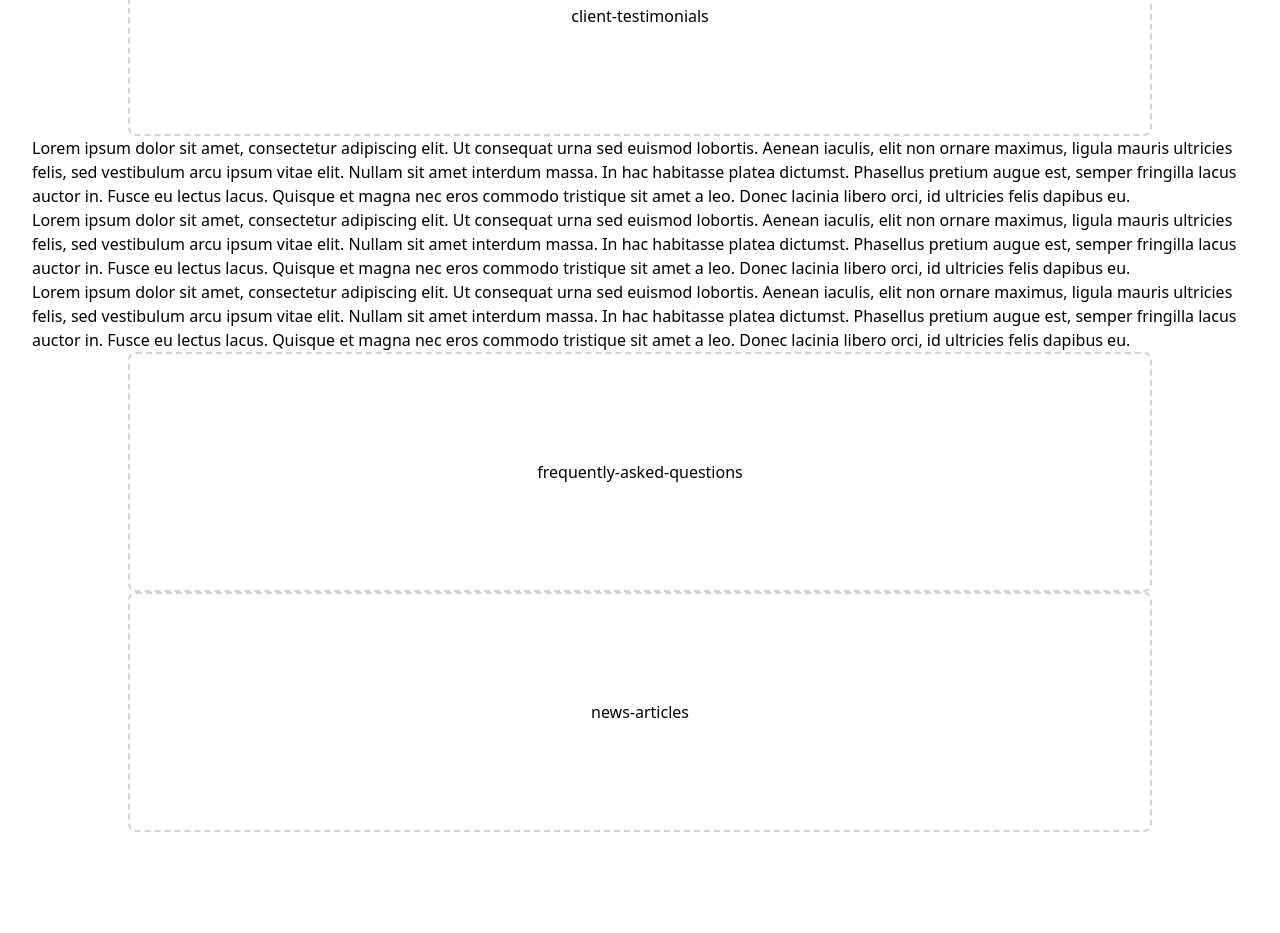
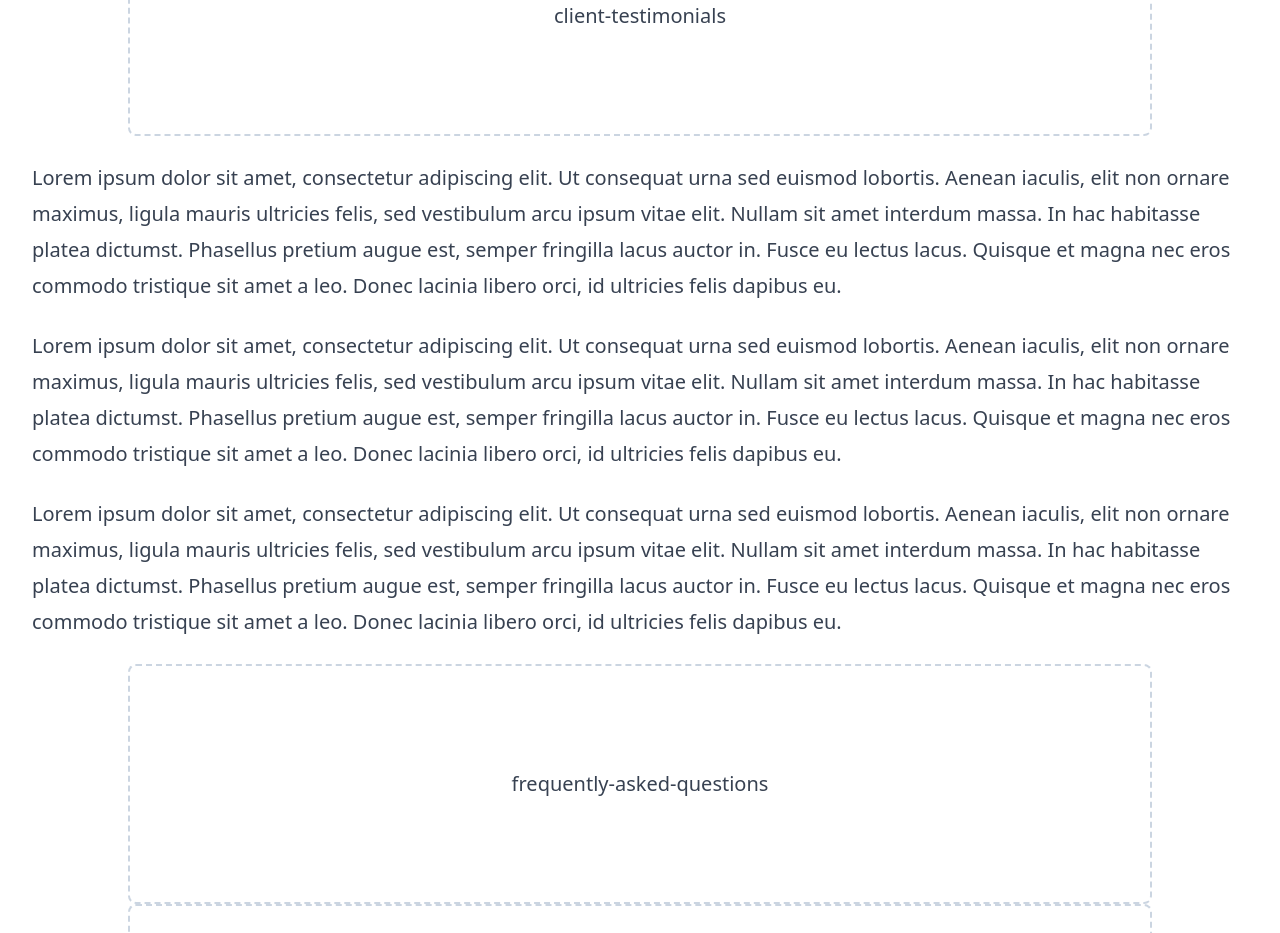
Before and after one commit to troychaplin/idc-prototypes, a Next.js app: page / in a window 1280 px wide. Shown: the part 1840-2773 px from the top of the page. Before the commit the page ends 2704 px from the top, so only its background shows below. Built offline with nearby package versions, Linux system fonts and the light colour scheme.

Commit message:
add: tailwind typography

```diff
--- a/components/Main/index.tsx
+++ b/components/Main/index.tsx
@@ -6,7 +6,9 @@ export interface MainProps {
 }
 
 export const Main = ({ children, noProse }: MainProps) => {
-  const proseClass = noProse ? "" : "prose prose-lg md:prose-xl";
+  const proseClass = noProse ? "" : "prose md:prose-lg lg:prose-xl max-w-none";
+
+  // const proseClass = "";
 
   return (
     <main
--- a/package.json
+++ b/package.json
@@ -14,6 +14,7 @@
     "react-dom": "19.0.0-rc-66855b96-20241106"
   },
   "devDependencies": {
+    "@tailwindcss/typography": "^0.5.15",
     "@troychaplin79/idc-tailwind": "0.0.2",
     "@troychaplin79/idc-ui-kit": "0.0.7",
     "@types/node": "22.9.0",
--- a/tailwind.config.ts
+++ b/tailwind.config.ts
@@ -60,6 +60,6 @@ const config: Config = {
       },
     },
   },
-  plugins: [],
+  plugins: [require("@tailwindcss/typography")],
 };
 export default config;
```
Also changed, not shown: 1 other file (tests, documents, lock files or other folders).
